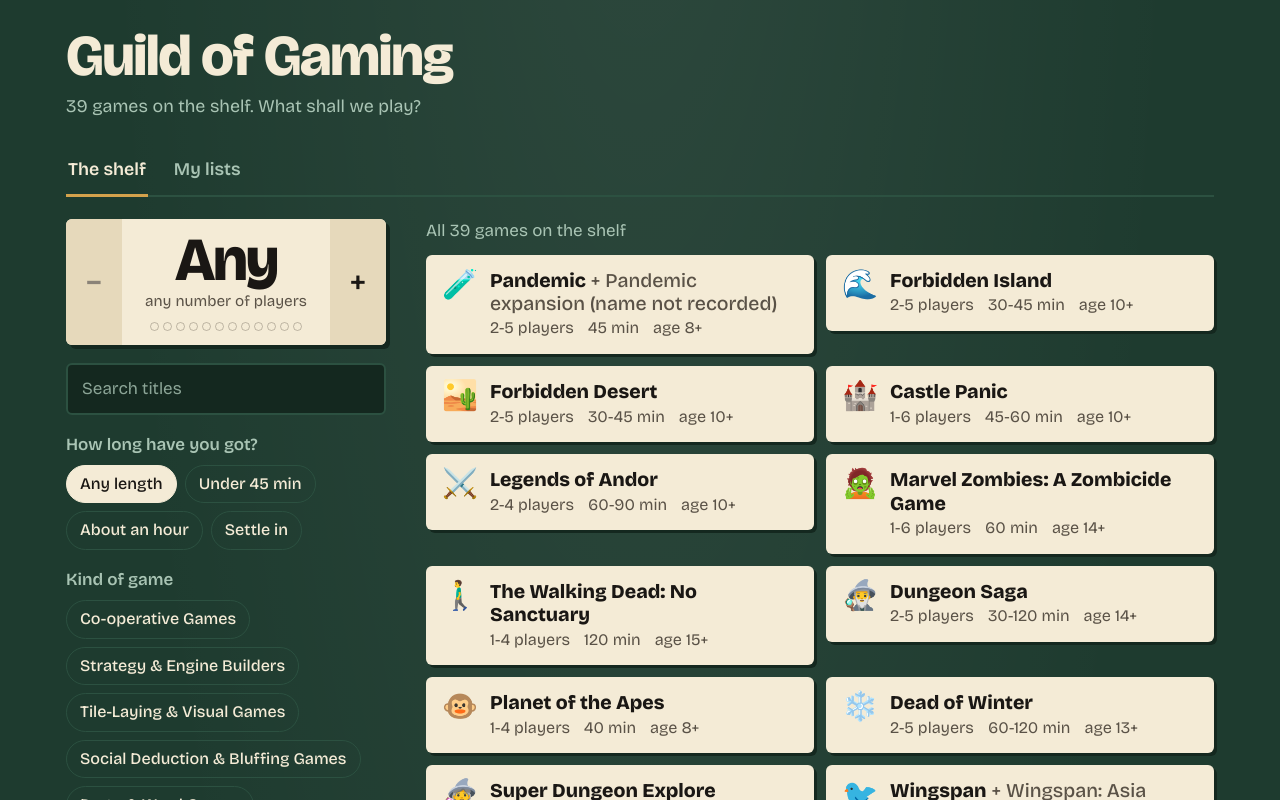
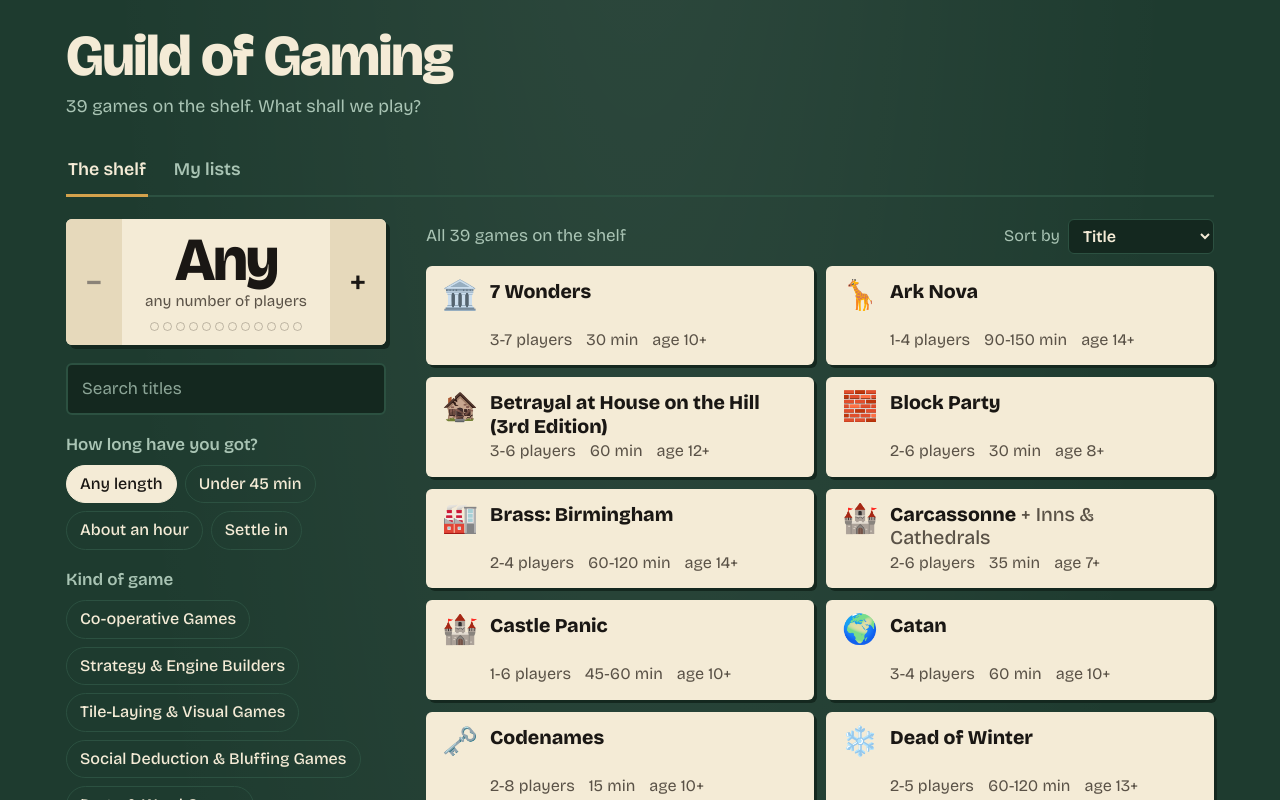
Before and after one commit to nbogie/guild-of-gaming-inventory, a React (Vite) app: page / in a window 1280 px wide. Shown: the top 800 px of the page. Built offline with nearby package versions, Linux system fonts and the light colour scheme.

Commit message:
sorting, and bgg link

```diff
--- a/src/components/GameCard.tsx
+++ b/src/components/GameCard.tsx
@@ -51,6 +51,14 @@ export default function GameCard({ game, lists, onToggle }: Props) {
           {game.notes && <p className="card-note">{game.notes}</p>}
           <p className="card-cats">
             {game.categories.map((c) => categoryById[c]?.name ?? c).join(', ')}
+            {game.bggId != null && (
+              <>
+                {' '}
+                <a className="card-link" href={`https://boardgamegeek.com/boardgame/${game.bggId}`} target="_blank" rel="noopener noreferrer">
+                  See on BoardGameGeek
+                </a>
+              </>
+            )}
           </p>
           <ListMenu gameId={game.id} lists={lists} onToggle={onToggle} />
         </div>
--- a/src/components/Shelf.tsx
+++ b/src/components/Shelf.tsx
@@ -1,6 +1,6 @@
 import { useMemo, useState } from 'react'
 import { hasComplexityData, inventory } from '../data'
-import { applyFilters, EMPTY_FILTERS, isDefault, TIME_BANDS, type Filters } from '../filters'
+import { applyFilters, EMPTY_FILTERS, isDefault, SORT_OPTIONS, sortGames, TIME_BANDS, type Filters, type SortKey } from '../filters'
 import type { ListId, Lists } from '../types'
 import GameCard from './GameCard'
 import PlayerStepper from './PlayerStepper'
@@ -21,7 +21,8 @@ const COMPLEXITY = [
 export default function Shelf({ lists, onToggle }: Props) {
   const [f, setF] = useState<Filters>(EMPTY_FILTERS)
   const set = <K extends keyof Filters>(k: K, v: Filters[K]) => setF((p) => ({ ...p, [k]: v }))
-  const results = useMemo(() => applyFilters(inventory.games, f), [f])
+  const [sort, setSort] = useState<SortKey>('title')
+  const results = useMemo(() => sortGames(applyFilters(inventory.games, f), sort), [f, sort])
 
   const toggleCat = (id: string) =>
     set('categories', f.categories.includes(id) ? f.categories.filter((c) => c !== id) : [...f.categories, id])
@@ -104,11 +105,23 @@ export default function Shelf({ lists, onToggle }: Props) {
       </aside>
 
       <section className="results" aria-live="polite">
-        <p className="results-count">
-          {results.length === inventory.games.length
-            ? `All ${results.length} games on the shelf`
-            : `${results.length} of ${inventory.games.length} games`}
-        </p>
+        <div className="results-bar">
+          <p className="results-count">
+            {results.length === inventory.games.length
+              ? `All ${results.length} games on the shelf`
+              : `${results.length} of ${inventory.games.length} games`}
+          </p>
+          <label className="sort">
+            Sort by
+            <select value={sort} onChange={(e) => setSort(e.target.value as SortKey)}>
+              {SORT_OPTIONS.map((o) => (
+                <option key={o.id} value={o.id}>
+                  {o.label}
+                </option>
+              ))}
+            </select>
+          </label>
+        </div>
         {results.length === 0 ? (
           <div className="empty">
             <p>Nothing on the shelf fits that.</p>
--- a/src/filters.ts
+++ b/src/filters.ts
@@ -77,3 +77,33 @@ export function applyFilters(games: Game[], f: Filters): Game[] {
     return true
   })
 }
+
+export type SortKey = 'title' | 'playtime' | 'complexity'
+
+export const SORT_OPTIONS: { id: SortKey; label: string }[] = [
+  { id: 'title', label: 'Title' },
+  { id: 'playtime', label: 'Shortest first' },
+  { id: 'complexity', label: 'Lightest first' },
+]
+
+function sortTitle(t: string): string {
+  return t.replace(/^(the|a)\s+/i, '').toLowerCase()
+}
+
+export function sortGames(games: Game[], key: SortKey): Game[] {
+  const byTitle = (a: Game, b: Game) => sortTitle(a.title).localeCompare(sortTitle(b.title))
+  const sorted = [...games]
+  switch (key) {
+    case 'title':
+      return sorted.sort(byTitle)
+    case 'playtime':
+      return sorted.sort(
+        (a, b) =>
+          a.playtimeMinutes.min - b.playtimeMinutes.min ||
+          (a.playtimeMinutes.max ?? a.playtimeMinutes.min) - (b.playtimeMinutes.max ?? b.playtimeMinutes.min) ||
+          byTitle(a, b),
+      )
+    case 'complexity':
+      return sorted.sort((a, b) => (a.complexity ?? 99) - (b.complexity ?? 99) || byTitle(a, b))
+  }
+}
--- a/src/styles.css
+++ b/src/styles.css
@@ -307,9 +307,36 @@ button {
 
 /* Results */
 
+.results-bar {
+  display: flex;
+  justify-content: space-between;
+  align-items: baseline;
+  gap: 12px;
+  flex-wrap: wrap;
+  margin-bottom: 12px;
+}
+
 .results-count {
-  margin: 0 0 12px;
+  margin: 0;
   color: var(--sage);
+}
+
+.sort {
+  display: flex;
+  align-items: center;
+  gap: 8px;
+  color: var(--sage);
+  font-size: 0.95rem;
+}
+
+.sort select {
+  font: inherit;
+  font-weight: 600;
+  color: var(--cream);
+  background: var(--felt-deep);
+  border: 1.5px solid var(--felt-line);
+  border-radius: var(--radius);
+  padding: 6px 10px;
 }
 
 .cards {
@@ -321,6 +348,14 @@ button {
   .cards {
     grid-template-columns: 1fr 1fr;
     align-items: start;
+  }
+  /* Two lines reserved for every title so closed cards share one height */
+  .card-title {
+    display: -webkit-box;
+    -webkit-box-orient: vertical;
+    -webkit-line-clamp: 2;
+    overflow: hidden;
+    min-height: calc(1.2em * 2);
   }
 }
 
@@ -415,6 +450,14 @@ button {
 .card-cats {
   color: var(--ink-soft);
   font-size: 0.9rem;
+}
+
+.card-link {
+  color: var(--ink);
+  font-weight: 600;
+  text-decoration: underline;
+  text-underline-offset: 3px;
+  margin-left: 8px;
 }
 
 /* List tags on an open card */
```
